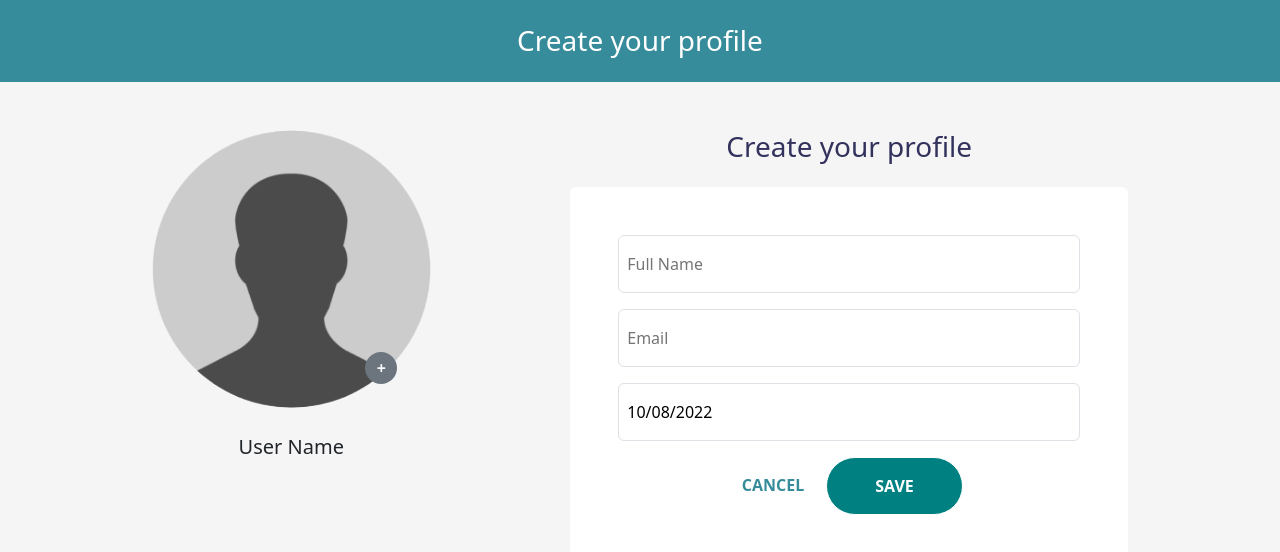
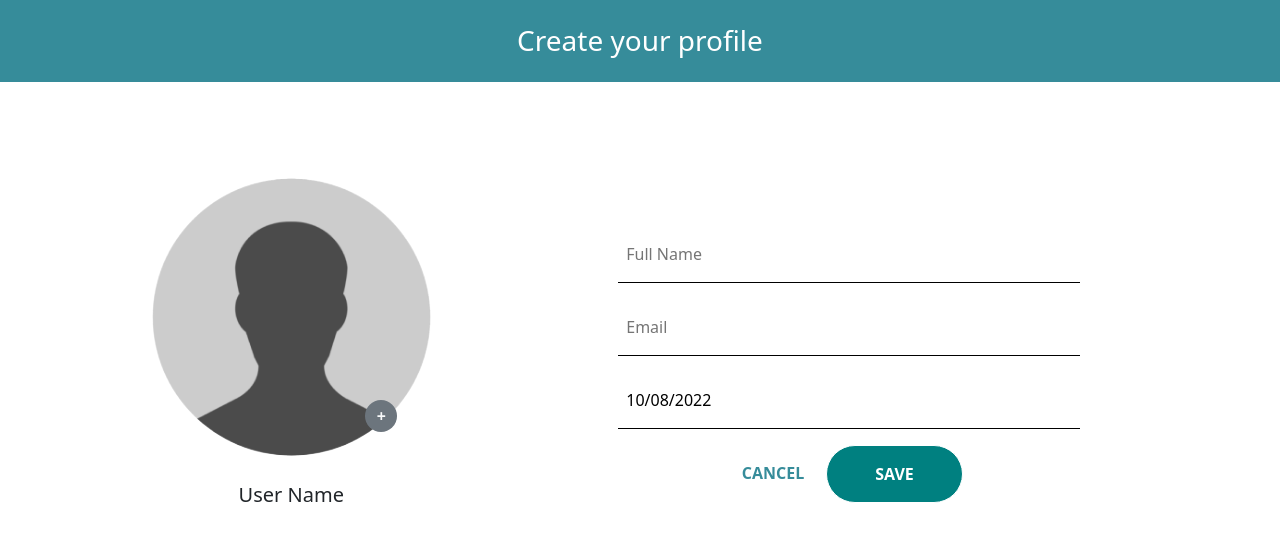
Before and after one commit to jaypee-0/HealthScribe, a React (Vite) app: page /profile in a window 1280 px wide. Shown: the top 552 px of the page. Built offline with nearby package versions, Linux system fonts and the light colour scheme.

Commit message:
feat: added success page

```diff
--- a/src/App.tsx
+++ b/src/App.tsx
@@ -2,6 +2,7 @@ import { BrowserRouter as Router, Route, Routes } from 'react-router-dom';
 import { Navbar, Footer, Home, Login, SignUp, Profile, Timeline } from './routes/routes';
 import './styles/App.scss';
 import React from 'react'
+import Success from './pages/Success';
 
 function App() {
   return (
@@ -12,6 +13,7 @@ function App() {
         <Route path='/login' element={<Login />}></Route>
         <Route path='/signup' element={<SignUp />}></Route>
         <Route path='/profile' element={<Profile />}></Route>
+        <Route path='/success' element={<Success />}></Route>
         <Route path='/timeline' element={<Timeline />}></Route>
       </Routes>
       {/* <Footer /> */}
--- a/src/pages/Profile.tsx
+++ b/src/pages/Profile.tsx
@@ -21,7 +21,7 @@ const Profile = () => {
   }
 
   return (
-    <div className='vh-100' style={{ backgroundColor: "#F5F5F5" }}>
+    <div id="auth" className='vh-100' style={{ backgroundColor: "#fff" }}>
       {/* <Navbar /> */}
       {/* <img
         src={Logo}
@@ -33,7 +33,7 @@ const Profile = () => {
       <h3 className="text-center text-white mb-0">Create your profile</h3>
 
       </nav>
-      <div className='my-auto position-relative py-4 container d-flex flex-column flex-md-row pt-5 align-items-center align-items-md-start justify-content-center justify-content-md-around'>
+      <div className='mt-md-5 position-relative py-4 container d-flex flex-column flex-md-row pt-5 align-items-center align-items-md-start justify-content-center justify-content-md-around'>
         <div className=" col-md-3 col-lg-3">
         <div className="text-center position-relative">
           <img className="col-7 col-md-12 mx-auto img-fluid" style={{borderRadius: '50%', maxHeight: 300, maxWidth: 300}} src={file ? file : profile} alt='profile.png' />
@@ -46,18 +46,18 @@ const Profile = () => {
         </div>
           <p className="d-md-none">Upload Photo</p>
         <div className=" col-10 col-md-6" >
-      <h3 className="text-center d-none d-md-block mb-4">Create your profile</h3>
-          <form action="" className="d-flex flex-column p-4 p-md-5 rounded" style={{background: "white"}}>
+      {/* <h3 className="text-center d-none d-md-block mb-4">Create your profile</h3> */}
+          <form id="form" action="" className="d-flex flex-column p-4 p-md-5 rounded" style={{background: "white"}}>
 
-          <input className="mb-3 py-2 py-md-3 px-2 rounded border border-1" type="text" placeholder="Full Name" />
-          <input className="mb-3 py-2 py-md-3 px-2 rounded border border-1" type="email" placeholder="Email" />
-          <DatePicker className="mb-3 py-2 py-md-3 px-2 rounded border border-1 w-100" placeholderText="mm/dd/yyyy" selected={startDate} onChange={(date:any) => setStartDate(date)} />
+          <input className="mb-3 py-2 py-md-3 px-2" type="text" placeholder="Full Name" />
+          <input className="mb-3 py-2 py-md-3 px-2" type="email" placeholder="Email" />
+          <DatePicker className="mb-3 py-2 py-md-3 px-2 w-100"  placeholderText="mm/dd/yyyy" selected={startDate} onChange={(date:any) => setStartDate(date)} />
           {/* <input className="mb-3 py-2 py-md-3 px-2 rounded border border-1" type="date" placeholder="Birth Date" /> */}
           <div className="d-flex justify-content-center gap-3">
             <Link to="/">
             <button className="bg-transparent border-0 py-2 py-md-3 fw-bold text-Pr">CANCEL</button>
             </Link>
-            <Button title={'SAVE'} url={'/timeline'} bg={false} color={false} border={true} />
+            <Button title={'SAVE'} url={'/success'} bg={false} color={false} border={true} />
           </div>
           </form>
         </div>
--- /dev/null
+++ b/src/pages/Success.tsx
@@ -0,0 +1,29 @@
+import Button from "../components/Button";
+import "../styles/Profile.scss";
+import React from 'react';
+import success from '../assets/icons/success.svg'
+
+const Success = () => {
+
+  return (
+    <div id="auth" className='vh-100' style={{ backgroundColor: "#fff" }}>
+      {/* <Navbar /> */}
+      {/* <img
+        src={Logo}
+        className='w-100 d-none d-md-block'
+        style={{ height: 150 }}
+        alt='background.png'
+      /> */}
+      <nav className="w-100 bgPr py-4">
+        <h3 className="text-center text-white mb-0">Success!</h3>
+      </nav>
+        <div className="text-center mt-5">
+          <img src={success} height={150} width={150} alt="" />
+          <p className="mt-5" style={{marginBottom: '5rem'}}>Your profile has been created.</p>
+          <Button title={'CONTINUE'} url={'/timeline'} bg={false} color={false} border={true} />
+        </div>
+    </div>
+  );
+};
+
+export default Success;
```
Also changed, not shown: src/assets/icons/success.svg (added).
